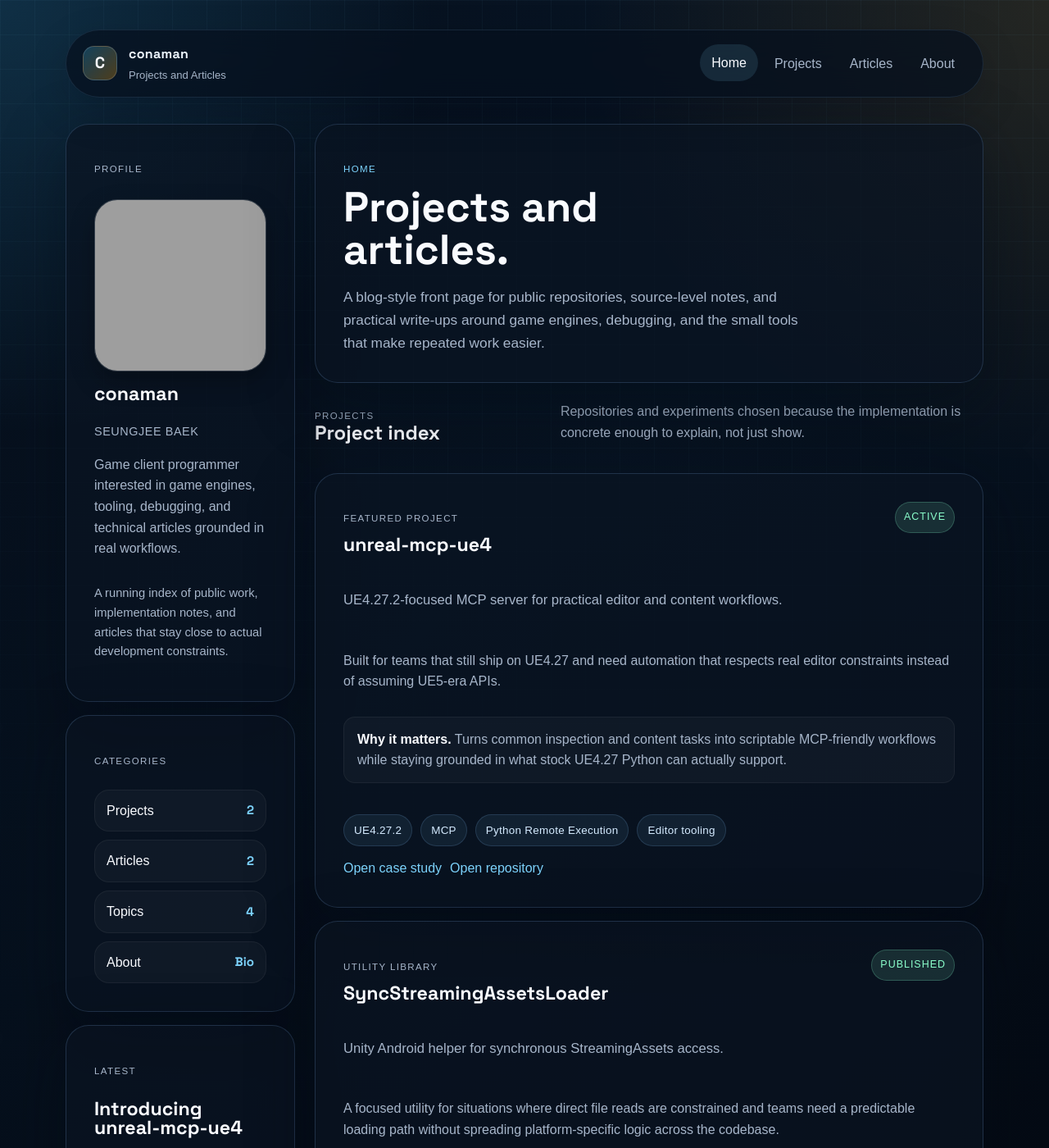
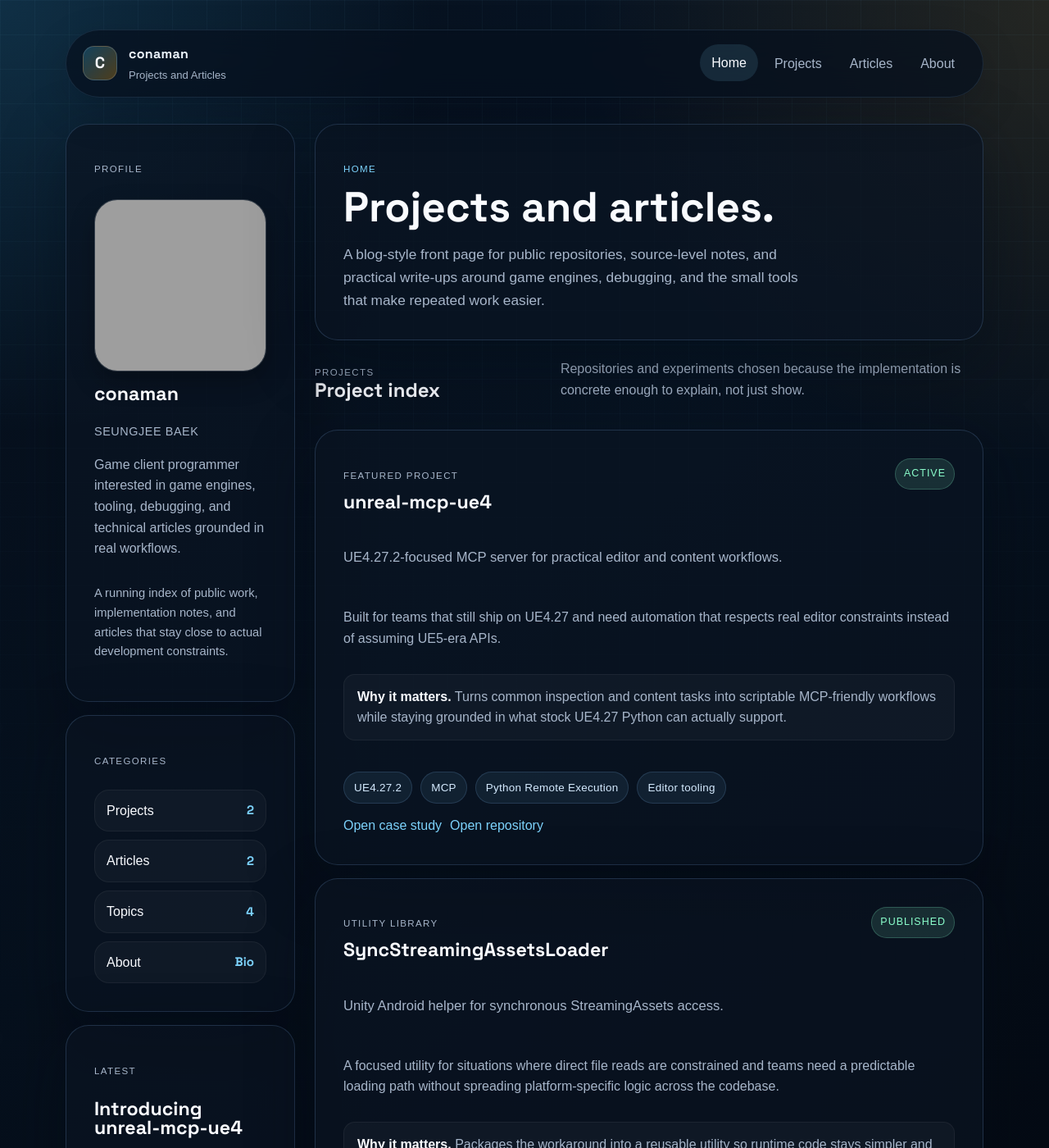
Before and after one commit to conaman/conaman.github.io, a Jekyll site: the page built from index.html, in a window 1280 px wide and 1400 px high. Shown: the whole window at 82% size. Built offline with Jekyll 4.4.1, drawn with Linux system fonts in a browser that asks for light colours; some web fonts are replaced; grey boxes are pictures that could not be loaded.

Commit message:
Let home heading use full width

```diff
--- a/assets/css/site.css
+++ b/assets/css/site.css
@@ -244,7 +244,7 @@ img {
 .feed-intro h1 {
   margin-top: 10px;
   font-size: clamp(2rem, 5vw, 3.2rem);
-  max-width: 13ch;
+  max-width: none;
 }
 
 .page-hero h1,
```
